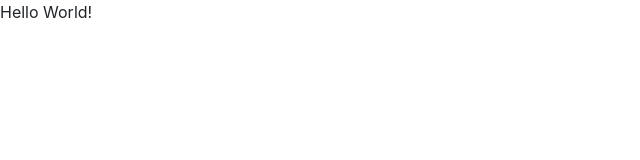
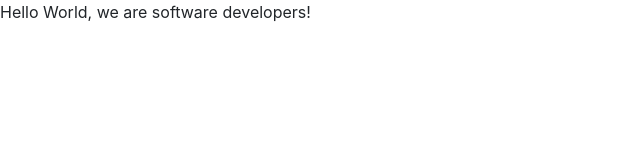
Before and after one commit to RodolfoRodriguezMata/microverse-trial-Fernanda-Rodolfo, a plain HTML site: page fcc-test-suite-template-master/index.html in a window 1280 px wide. Shown: the whole page, without its empty margins (0-640 px from the left). Drawn offline with nearby package versions, Linux system fonts and the light colour scheme.

Commit message:
Update index.html

```diff
--- a/fcc-test-suite-template-master/index.html
+++ b/fcc-test-suite-template-master/index.html
@@ -8,22 +8,11 @@
   </head>
 
   <body>
-    <p>Hello World!</p>
+    <p>Hello World, we are software developers!</p>
 
     <script src="https://cdn.freecodecamp.org/testable-projects-fcc/v1/bundle.js"></script>
 
-    <!--
 
-    Hello Camper!
-
-    For now, the test suite only works in Chrome!
-    Please read the README below in the JS Editor before beginning.
-    Feel free to delete this message once you have read it.
-    Good luck and Happy Coding!
-
-    - The freeCodeCamp Team
-
-    -->
     <script  src="js/index.js"></script>
     <script src="https://code.jquery.com/jquery-3.3.1.slim.min.js" integrity="sha384-q8i/X+965DzO0rT7abK41JStQIAqVgRVzpbzo5smXKp4YfRvH+8abtTE1Pi6jizo" crossorigin="anonymous"></script>
 <script src="https://cdnjs.cloudflare.com/ajax/libs/popper.js/1.14.7/umd/popper.min.js" integrity="sha384-UO2eT0CpHqdSJQ6hJty5KVphtPhzWj9WO1clHTMGa3JDZwrnQq4sF86dIHNDz0W1" crossorigin="anonymous"></script>
```
